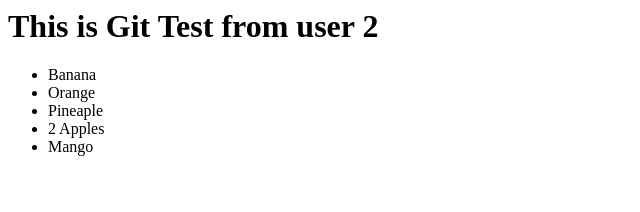
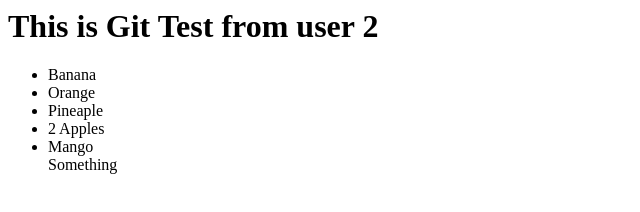
Before and after one commit to marxisdul/newGitTest, a plain HTML site: page index.html in a window 1280 px wide. Shown: the full height of the page, 0-640 px from the left. Drawn offline with Linux system fonts and the light colour scheme.

Commit message:
Update index.html

```diff
--- a/index.html
+++ b/index.html
@@ -10,6 +10,7 @@
 	<li>Pineaple</li>
 	<li>2 Apples</li>
 	<li>Mango</li>
+	</>Something</>
 
 </ul>
 </body>
```
